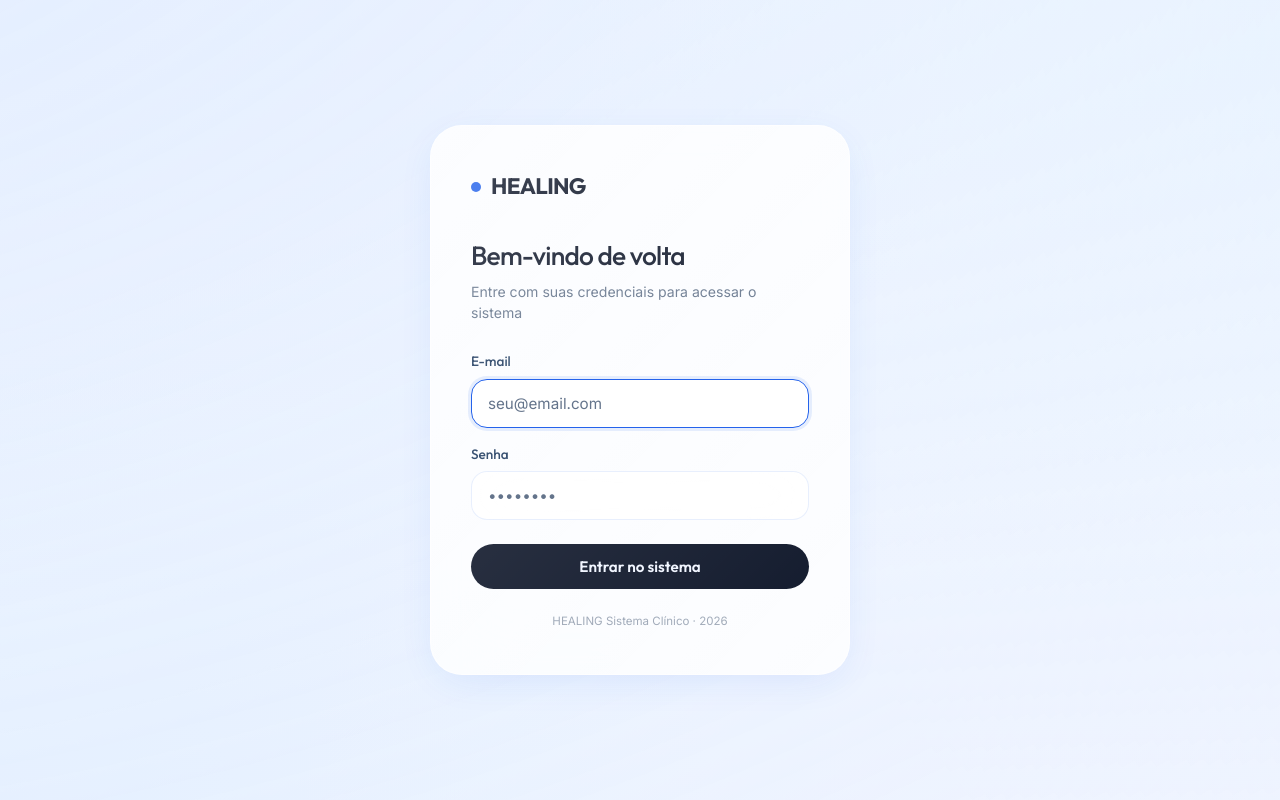
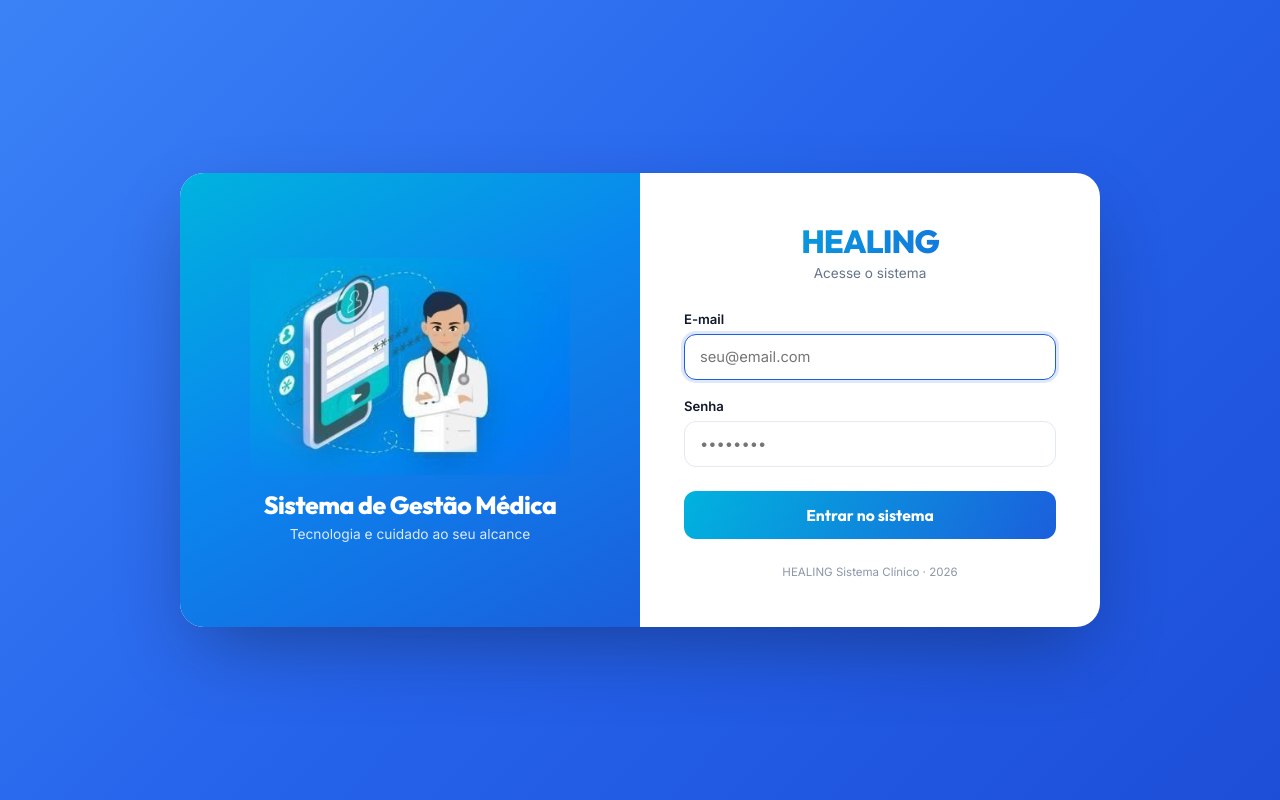
Before and after one commit to PSilva2502/healing-system, a Django app: page /entrar/ in a window 1280 px wide. Run offline with Django 5.2, Linux system fonts and the light colour scheme.

Commit message:
feat: login split com ilustracao da documentacao e remove agendar do medico

```diff
--- a/healing/core/templates/core/entrar.html
+++ b/healing/core/templates/core/entrar.html
@@ -5,202 +5,228 @@
   <meta charset="UTF-8">
   <meta name="viewport" content="width=device-width, initial-scale=1.0">
   <title>HEALING — Entrar</title>
-  <link rel="stylesheet" href="{% static 'css/healing-futuristic.css' %}">
+  <link rel="preconnect" href="https://fonts.googleapis.com">
+  <link href="https://fonts.googleapis.com/css2?family=Outfit:wght@400;500;600;700;800&family=Inter:wght@400;500;600&display=swap" rel="stylesheet">
   <style>
+    * { margin: 0; padding: 0; box-sizing: border-box; }
+
+    :root {
+      --azul:    #1B5FDC;
+      --azul-d:  #1546B0;
+      --cyan:    #00B3DE;
+      --txt:     #0F172A;
+      --muted:   #64748B;
+      --border:  #E2E8F0;
+      --danger:  #DC2626;
+    }
+
     body {
+      font-family: 'Inter', system-ui, sans-serif;
+      min-height: 100vh;
       display: flex;
       align-items: center;
       justify-content: center;
-      min-height: 100vh;
       padding: 24px;
+      background: linear-gradient(135deg, #3B82F6 0%, #2563EB 50%, #1D4ED8 100%);
     }
 
-    .login-card {
+    .login-shell {
       width: 100%;
-      max-width: 420px;
-      background: var(--surface);
-      backdrop-filter: var(--blur-heavy);
-      -webkit-backdrop-filter: var(--blur-heavy);
-      border: 1px solid var(--border);
-      border-radius: var(--r-xl);
-      padding: 44px 40px;
-      box-shadow: var(--shadow-float);
+      max-width: 920px;
+      display: grid;
+      grid-template-columns: 1fr 1fr;
+      background: #fff;
+      border-radius: 24px;
+      overflow: hidden;
+      box-shadow: 0 30px 80px -20px rgba(15, 23, 42, 0.45);
+    }
+
+    /* ── Painel esquerdo: ilustração ── */
+    .login-aside {
       position: relative;
+      padding: 40px 36px;
+      display: flex;
+      flex-direction: column;
+      align-items: center;
+      justify-content: center;
+      text-align: center;
+      background: linear-gradient(150deg, #00B3DE 0%, #0A86EE 45%, #1B5FDC 100%);
       overflow: hidden;
     }
 
-    .login-card::before {
-      content: '';
-      position: absolute;
-      inset: 0;
-      background: linear-gradient(135deg, rgba(255,255,255,0.4) 0%, rgba(255,255,255,0) 100%);
-      opacity: 0.5;
-      pointer-events: none;
+    .login-aside-img {
+      width: 100%;
+      max-width: 320px;
+      height: auto;
+      -webkit-mask-image: radial-gradient(ellipse 75% 75% at 50% 45%, #000 60%, transparent 100%);
+              mask-image: radial-gradient(ellipse 75% 75% at 50% 45%, #000 60%, transparent 100%);
+      filter: drop-shadow(0 12px 24px rgba(0,0,0,0.18));
     }
 
-    body.dark .login-card::before {
-      background: linear-gradient(135deg, rgba(255,255,255,0.05) 0%, rgba(255,255,255,0) 100%);
+    .login-aside-title {
+      font-family: 'Outfit', sans-serif;
+      font-size: 1.55rem;
+      font-weight: 800;
+      color: #fff;
+      letter-spacing: -0.02em;
+      margin-top: 14px;
+    }
+    .login-aside-sub {
+      font-size: 0.86rem;
+      color: rgba(255,255,255,0.85);
+      margin-top: 6px;
     }
 
-    .login-brand {
+    /* ── Painel direito: form ── */
+    .login-main {
+      padding: 48px 44px;
       display: flex;
-      align-items: center;
-      gap: 10px;
-      margin-bottom: 32px;
+      flex-direction: column;
+      justify-content: center;
     }
 
-    .login-brand-dot {
-      width: 10px; height: 10px;
-      border-radius: 50%;
-      background: var(--accent);
-      flex-shrink: 0;
+    .login-logo {
+      font-family: 'Outfit', sans-serif;
+      font-size: 2rem;
+      font-weight: 800;
+      letter-spacing: -0.03em;
+      text-align: center;
+      background: linear-gradient(120deg, var(--cyan), var(--azul));
+      -webkit-background-clip: text;
+      background-clip: text;
+      -webkit-text-fill-color: transparent;
+    }
+    .login-tag {
+      text-align: center;
+      font-size: 0.85rem;
+      color: var(--muted);
+      margin-top: 4px;
+      margin-bottom: 30px;
     }
 
-    .login-brand-name {
-      font-family: var(--font-display);
-      font-size: 1.4rem;
-      font-weight: 700;
-      color: var(--text-primary);
-      letter-spacing: -0.03em;
+    .login-label {
+      display: block;
+      font-size: 0.82rem;
+      font-weight: 600;
+      color: var(--txt);
+      margin-bottom: 7px;
+    }
+    .login-input {
+      width: 100%;
+      padding: 13px 15px;
+      border: 1px solid var(--border);
+      border-radius: 12px;
+      font-size: 0.92rem;
+      font-family: inherit;
+      color: var(--txt);
+      outline: none;
+      transition: border-color 0.18s, box-shadow 0.18s;
+      margin-bottom: 18px;
+    }
+    .login-input:focus {
+      border-color: var(--azul);
+      box-shadow: 0 0 0 3px rgba(27, 95, 220, 0.14);
     }
 
-    .login-heading {
-      font-family: var(--font-display);
-      font-size: 1.65rem;
-      font-weight: 500;
-      color: var(--text-primary);
-      letter-spacing: -0.03em;
-      margin-bottom: 6px;
+    .login-btn {
+      width: 100%;
+      padding: 14px;
+      border: none;
+      border-radius: 12px;
+      font-family: 'Outfit', sans-serif;
+      font-size: 0.98rem;
+      font-weight: 700;
+      color: #fff;
+      cursor: pointer;
+      background: linear-gradient(120deg, var(--cyan), var(--azul));
+      transition: transform 0.18s, box-shadow 0.18s;
+      margin-top: 6px;
+    }
+    .login-btn:hover {
+      transform: translateY(-2px);
+      box-shadow: 0 10px 24px rgba(27, 95, 220, 0.35);
     }
 
-    .login-sub {
-      font-size: 0.88rem;
-      color: var(--text-muted);
-      margin-bottom: 28px;
-      line-height: 1.5;
-    }
-
-    .login-form-group {
-      margin-bottom: 16px;
-    }
-
-    .login-submit {
-      width: 100%;
-      padding: 13px;
-      background: var(--text-primary);
-      color: var(--bg-base);
-      border: none;
-      border-radius: var(--r-pill);
-      font-family: var(--font-display);
-      font-size: 0.95rem;
-      font-weight: 600;
-      cursor: pointer;
-      transition: all var(--t-smooth);
-      margin-top: 8px;
-    }
-
-    .login-submit:hover {
-      transform: translateY(-2px);
-      box-shadow: 0 8px 20px rgba(0,0,0,0.15);
-    }
-
-    body.dark .login-submit {
-      background: var(--text-primary);
-      color: var(--bg-base);
-    }
-
-    .error-box {
-      background: var(--danger-bg);
-      border: 1px solid rgba(239,68,68,0.2);
-      border-radius: var(--r-sm);
+    .login-error {
+      background: rgba(220, 38, 38, 0.08);
+      border: 1px solid rgba(220, 38, 38, 0.22);
+      border-radius: 10px;
       padding: 10px 14px;
       color: var(--danger);
-      font-size: 0.83rem;
+      font-size: 0.82rem;
       margin-bottom: 18px;
       line-height: 1.5;
     }
-
-    .form-error-inline {
+    .login-error-inline {
       font-size: 0.74rem;
       color: var(--danger);
-      margin-top: 4px;
+      margin-top: -12px;
+      margin-bottom: 14px;
     }
 
-    .login-footer {
-      margin-top: 24px;
+    .login-foot {
+      margin-top: 26px;
       text-align: center;
       font-size: 0.72rem;
-      color: var(--text-muted);
-      opacity: 0.6;
+      color: var(--muted);
+      opacity: 0.75;
+    }
+
+    @media (max-width: 720px) {
+      .login-shell { grid-template-columns: 1fr; max-width: 420px; }
+      .login-aside { display: none; }
+      .login-main { padding: 40px 32px; }
     }
   </style>
 </head>
 <body>
 
-<div class="login-card reveal active">
+<div class="login-shell">
 
-  <div class="login-brand">
-    <div class="login-brand-dot"></div>
-    <div class="login-brand-name">HEALING</div>
-  </div>
+  <!-- Ilustração (doutorzinho) -->
+  <aside class="login-aside">
+    <img class="login-aside-img" src="{% static 'img/login_doctor.png' %}" alt="Ilustração médica">
+    <div class="login-aside-title">Sistema de Gestão Médica</div>
+    <div class="login-aside-sub">Tecnologia e cuidado ao seu alcance</div>
+  </aside>
 
-  <div class="login-heading">Bem-vindo de volta</div>
-  <div class="login-sub">Entre com suas credenciais para acessar o sistema</div>
+  <!-- Formulário -->
+  <main class="login-main">
+    <div class="login-logo">HEALING</div>
+    <div class="login-tag">Acesse o sistema</div>
 
-  {% if form.non_field_errors %}
-  <div class="error-box">
-    {% for erro in form.non_field_errors %}{{ erro }}{% endfor %}
-  </div>
-  {% endif %}
+    {% if form.non_field_errors %}
+    <div class="login-error">
+      {% for erro in form.non_field_errors %}{{ erro }}{% endfor %}
+    </div>
+    {% endif %}
 
-  <form method="post" novalidate>
-    {% csrf_token %}
+    <form method="post" novalidate>
+      {% csrf_token %}
 
-    <div class="login-form-group">
-      <label class="form-label">E-mail</label>
-      <input
-        type="email"
-        name="email"
-        class="form-input"
-        placeholder="seu@email.com"
-        value="{{ form.email.value|default:'' }}"
-        autocomplete="email"
-        autofocus
-      >
+      <label class="login-label">E-mail</label>
+      <input type="email" name="email" class="login-input"
+             placeholder="seu@email.com"
+             value="{{ form.email.value|default:'' }}"
+             autocomplete="email" autofocus>
       {% if form.email.errors %}
-      <div class="form-error-inline">{{ form.email.errors.0 }}</div>
+      <div class="login-error-inline">{{ form.email.errors.0 }}</div>
       {% endif %}
-    </div>
 
-    <div class="login-form-group">
-      <label class="form-label">Senha</label>
-      <input
-        type="password"
-        name="senha"
-        class="form-input"
-        placeholder="••••••••"
-        autocomplete="current-password"
-      >
+      <label class="login-label">Senha</label>
+      <input type="password" name="senha" class="login-input"
+             placeholder="••••••••" autocomplete="current-password">
       {% if form.senha.errors %}
-      <div class="form-error-inline">{{ form.senha.errors.0 }}</div>
+      <div class="login-error-inline">{{ form.senha.errors.0 }}</div>
       {% endif %}
-    </div>
 
-    <button type="submit" class="login-submit">Entrar no sistema</button>
-  </form>
+      <button type="submit" class="login-btn">Entrar no sistema</button>
+    </form>
 
-  <div class="login-footer">HEALING Sistema Clínico · {% now "Y" %}</div>
+    <div class="login-foot">HEALING Sistema Clínico · {% now "Y" %}</div>
+  </main>
+
 </div>
 
-<script>
-  // Dark mode na login page também
-  (function() {
-    var saved = localStorage.getItem('theme');
-    var prefersDark = window.matchMedia('(prefers-color-scheme: dark)').matches;
-    if (saved === 'dark' || (!saved && prefersDark)) {
-      document.body.classList.add('dark');
-    }
-  })();
-</script>
 </body>
 </html>
--- a/healing/core/templates/core/painel_medico.html
+++ b/healing/core/templates/core/painel_medico.html
@@ -86,8 +86,7 @@ body.dark .agenda-item { background: rgba(0, 0, 0, 0.2); }
         <p>{% if user.medico %}{{ user.medico.especialidade }} &bull; CRM {{ user.medico.crm }}{% endif %}</p>
       </div>
       <div style="margin-left: auto;">
-        <div style="text-align: right; color: var(--text-muted); font-size: 0.9rem; margin-bottom: 8px;">{% now "l, d \d\e F" %}</div>
-        <a href="{% url 'agendar_consulta' %}" class="btn-primary">Nova Consulta</a>
+        <div style="text-align: right; color: var(--text-muted); font-size: 0.9rem;">{% now "l, d \d\e F" %}</div>
       </div>
     </div>
   </div>
```
Also changed, not shown: healing/static/img/login_doctor.png (added), healing/static/img/unirios.png (added).
